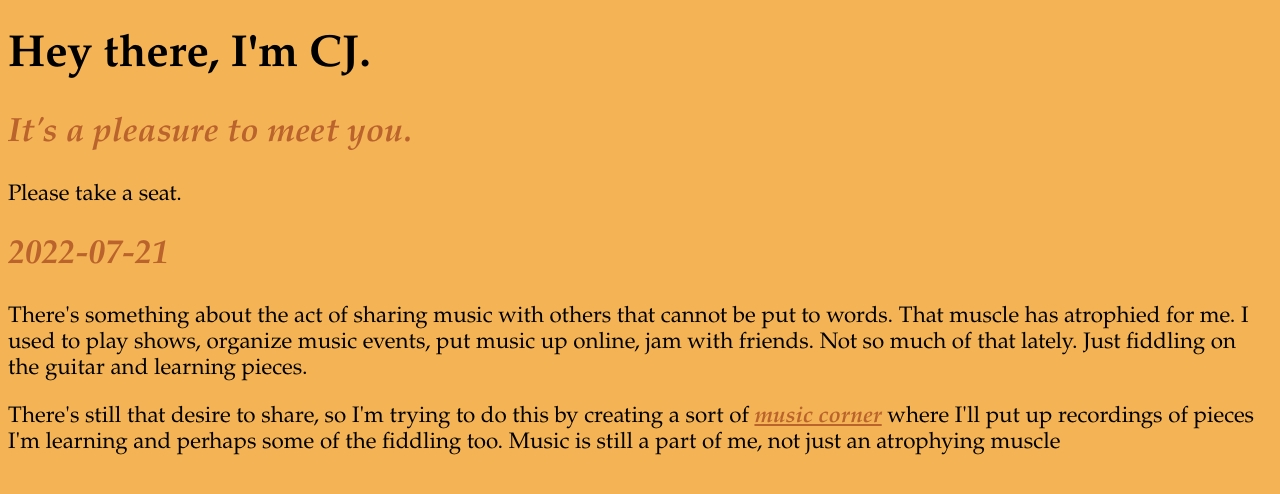
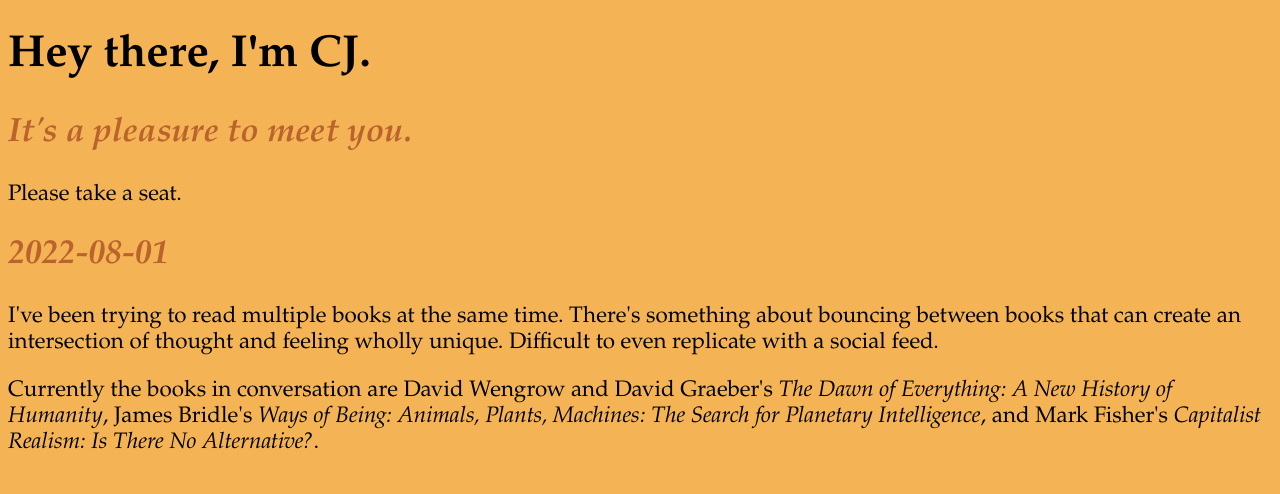
Before and after one commit to cjeller1592/website, a plain HTML site: page index.html in a window 1280 px wide. Drawn offline with Linux system fonts and the light colour scheme.

Commit message:
Updated site with 2022/08/01 entry.

```diff
--- a/index.html
+++ b/index.html
@@ -33,9 +33,9 @@
 	<p>Please take a seat.</p>
 
 	<article>
-  	<h2>2022-07-21</h2>
-	<p>There's something about the act of sharing music with others that cannot be put to words. That muscle has atrophied for me. I used to play shows, organize music events, put music up online, jam with friends. Not so much of that lately. Just fiddling on the guitar and learning pieces.</p>
-	<p>There's still that desire to share, so I'm trying to do this by creating a sort of <a href="https://ceej.ichi.city/sounds.html">music corner</a> where I'll put up recordings of pieces I'm learning and perhaps some of the fiddling too. Music is still a part of me, not just an atrophying muscle</p>
+  	<h2>2022-08-01</h2>
+	<p>I've been trying to read multiple books at the same time. There's something about bouncing between books that can create an intersection of thought and feeling wholly unique. Difficult to even replicate with a social feed.</p>
+	<p>Currently the books in conversation are David Wengrow and David Graeber's <i>The Dawn of Everything: A New History of Humanity</i>, James Bridle's <i>Ways of Being: Animals, Plants, Machines: The Search for Planetary Intelligence</i>, and Mark Fisher's <i>Capitalist Realism: Is There No Alternative?</i>.</p>
 	</article>
 
 
```
Also changed, not shown: blog/dialogic.txt (added).
